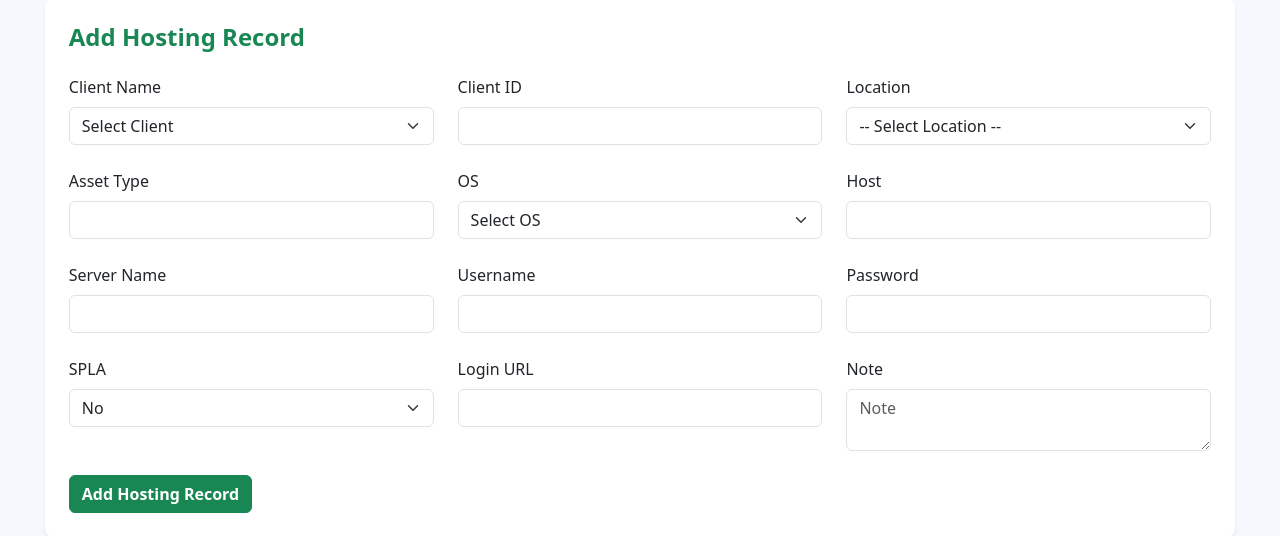
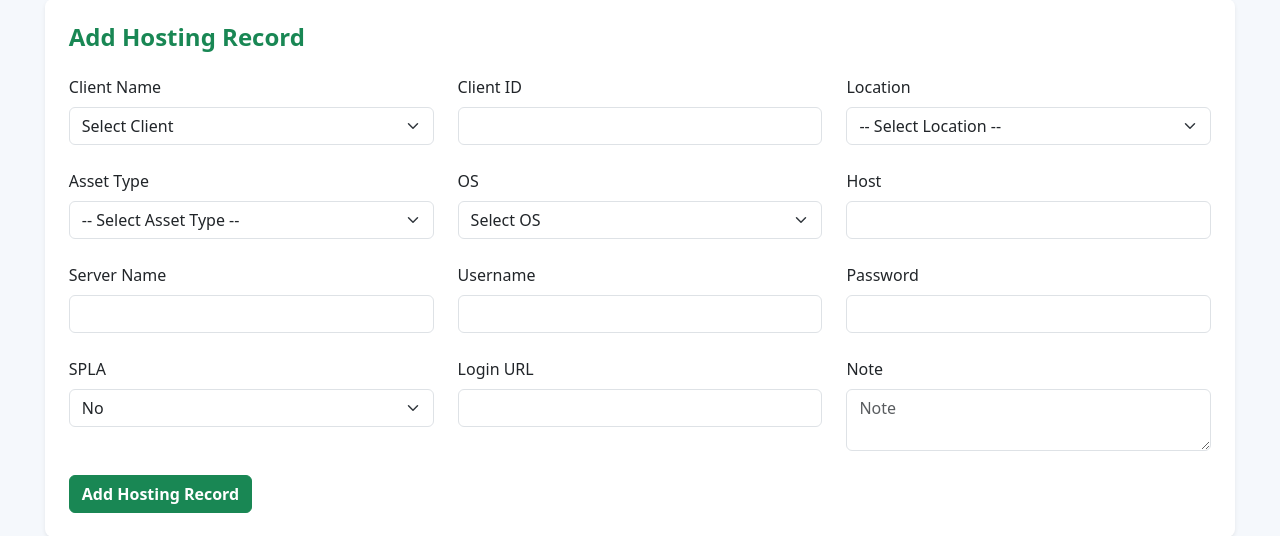
Before and after one commit to hafizsameer11/sautech, a PHP site: page /modules/hostandlic/hosting.php in a window 1280 px wide. Shown: the part 107-643 px from the top of the page. Run offline with PHP 8.4, Linux system fonts and the light colour scheme; data comes from the database, SQL or seed files in the repository; tables that the repository leaves empty hold one stand-in row (values such as "Sample post").

Commit message:
hello wolrd

```diff
--- a/modules/hostandlic/hosting.php
+++ b/modules/hostandlic/hosting.php
@@ -159,7 +159,14 @@ $records = $conn->query("SELECT id, client_name, server_name FROM hosting_assets
         </div>
         <div class="col-md-4">
           <label for="asset_type" class="form-label">Asset Type</label>
-          <input type="text" id="asset_type" name="asset_type" class="form-control">
+          <select name="asset_type" id="asset_type" class="form-select">
+            <option value="">-- Select Asset Type --</option>
+            <?php foreach ($support['asset_type'] as $location): ?>
+              <option value="<?= htmlspecialchars($location) ?>">
+                <?= htmlspecialchars($location) ?>
+              </option>
+            <?php endforeach; ?>
+          </select>
         </div>
 
         <div class="col-md-4">
```
